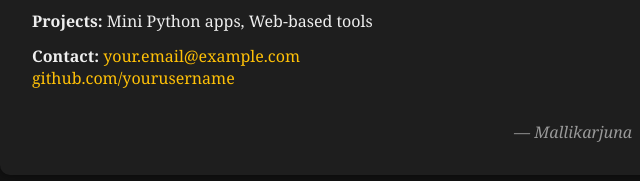
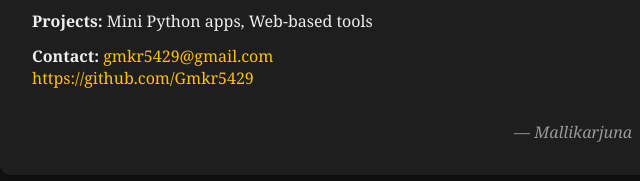
Before and after one commit to Gmkr542/Mallikarjuna, a plain HTML site: page index.html in a window 1280 px wide. Shown: the part 223-404 px from the top of the page, 308-948 px from the left. Drawn offline with Linux system fonts and the light colour scheme.

Commit message:
Update index.html

```diff
--- a/index.html
+++ b/index.html
@@ -60,8 +60,8 @@
 
     <p><strong>Projects:</strong> Mini Python apps, Web-based tools</p>
 
-    <p><strong>Contact:</strong> <a href="mailto:your.email@example.com">your.email@example.com</a><br>
-    <a href="https://github.com/yourusername">github.com/yourusername</a></p>
+    <p><strong>Contact:</strong> <a href="mailto:gmkr5429@gmail.com">gmkr5429@gmail.com</a><br>
+    <a href="https://github.com/Gmkr5429">https://github.com/Gmkr5429</a></p>
 
     <div class="footer">— Mallikarjuna</div>
   </div>
```
